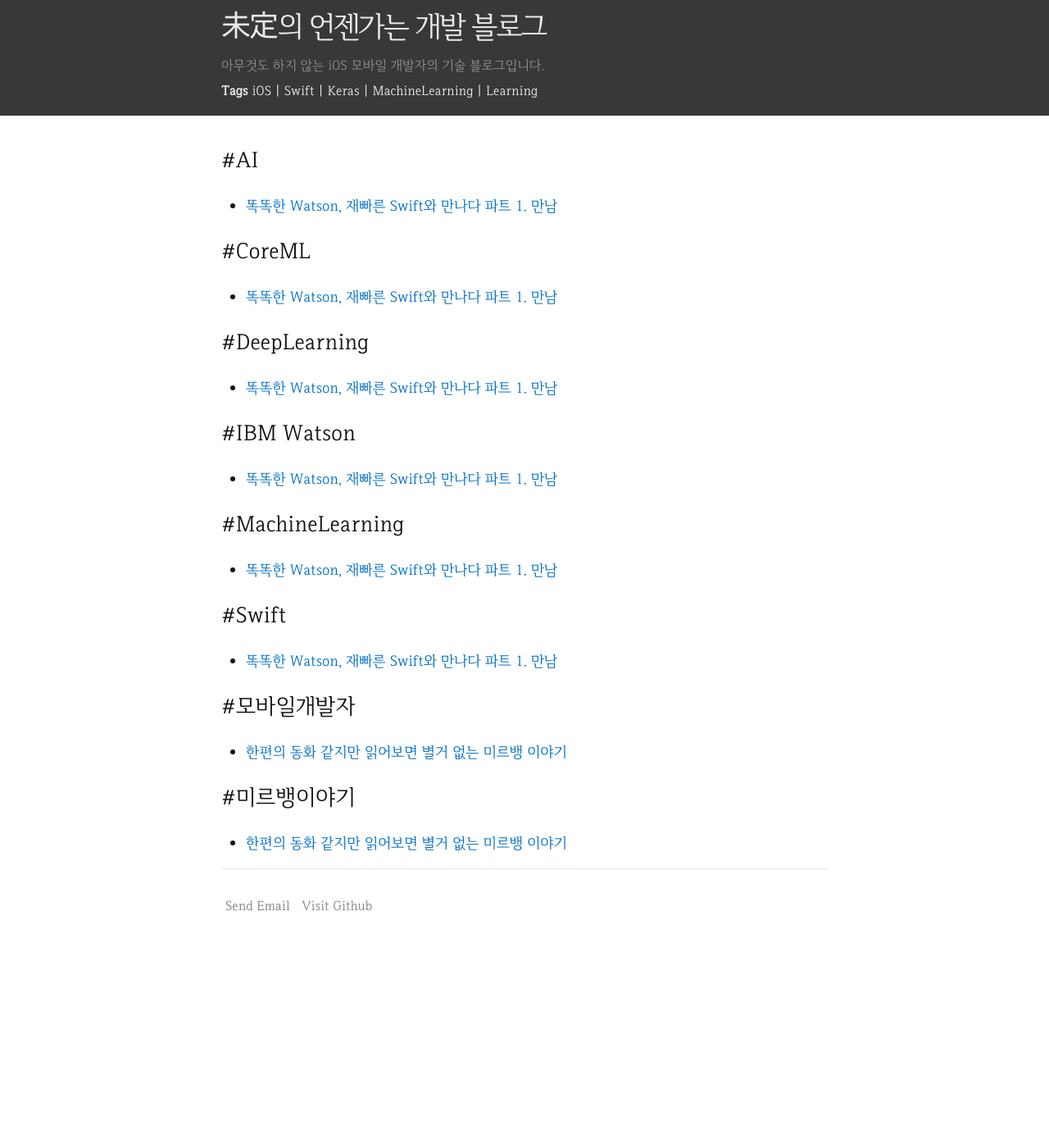
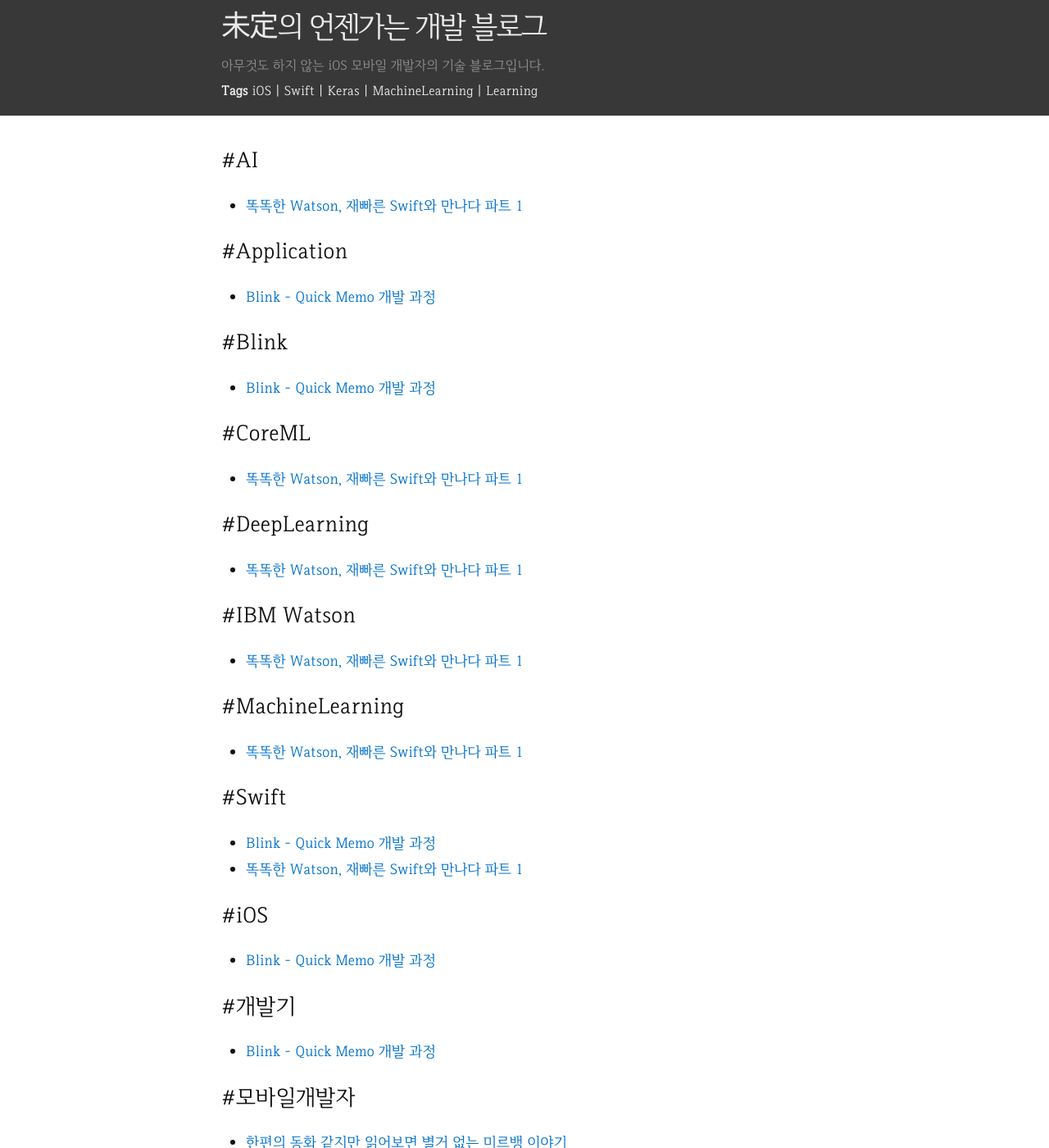
Before and after one commit to MijeongJeon/mijeongjeon.github.io, a Jekyll site: the page built from tags.html, in a window 1280 px wide and 1400 px high. Shown: the whole window at 82% size. Built offline with Jekyll 4.4.1, drawn with Linux system fonts in a browser that asks for light colours; some of the changed lines change nothing that is shown.

Commit message:
Add Feed plugin and Blink post

```diff
--- a/_config.yml
+++ b/_config.yml
@@ -26,6 +26,7 @@ kramdown:
 # Plugins
 gems:
   - jekyll-paginate
+  - jekyll-feed
 
 # Pagination
 paginate: 10
--- a/_posts/2018-03-25-SwiftMeetsWatson1.md
+++ b/_posts/2018-03-25-SwiftMeetsWatson1.md
@@ -1,6 +1,6 @@
 ---
 layout: post
-title: 똑똑한 Watson, 재빠른 Swift와 만나다 파트 1. 만남
+title: 똑똑한 Watson, 재빠른 Swift와 만나다 파트 1
 tag: [IBM Watson, Swift, CoreML, AI, MachineLearning, DeepLearning]
 date:  2018-03-25 18:52:09 +0900
 categories: jekyll update
--- /dev/null
+++ b/_posts/2018-04-05-Blink_app_story.md
@@ -0,0 +1,201 @@
+---
+layout: post
+title: Blink - Quick Memo 개발 과정
+tag: [iOS, Swift, Blink, Application, 개발기]
+date:  2018-04-05 18:52:09 +0900
+categories: jekyll update
+---
+
+## 심플한 메모 앱, Blink 이야기
+![](/assets/imgs/180405/iTunesArtwork.png)
+"당신은 메모를 잘 하는 사람입니까?"
+"아주 가끔은....?"
+<br />
+<br />
+
+이미 잊어버린 사람들도 있겠지만, 한때 우리 손에 작은 수첩과 펜이 들려있던 시절이 있었다. 지금은 그 자리에 스마트폰이 들어와 멋진 모습을 뽐내며 반짝이고 있지만... 스마트폰은 오랜 기간 수첩이 수행했던 단순한 기능과는 비교할 수이 다양하고 똑똑한 기능을 탑재한 건 굳이 말할 것도 없지. 그런데 오히려 굉장한 기능과 복잡함 때문에 가끔은 정작 필요한 기능을 제대로 사용하지 못할 때가 종종 있다. 내게는 Todo 앱이 그러했다. 옛날처럼 흰 종이 한 장과 펜만 있으면 되는데 달력/서버와의 연동, 기간 설정, 카테고리 입력, 태그 달기, 수많은 입력 사항 등등 내가 사용하지 않을 멋진 기능들이 오히려 나를 메모에서 멀어지게 했다. 덕분에 스마트폰을 손에 쥔지 5년이 지났지만 그 어떤 Todo/Memo 앱에도 정착하지 못하고 포스트잇과 기본 메모 앱 사이를 왔다 갔다 할 수밖에 없었다.
+
+그러던 어느 날, John을 만나 심플한 메모 앱, Blink 기획 이야기를 들었다. 획기적이었다! 지금까지의 Todo/Memo 앱은 한 줄에 하나의 아이템이 들어가는 즉, 리스트 형식이었는데 Blink는 수첩에 간단하게 메모하던 방식대로 한줄에 여러 아이템을 착착 적어나가는 방식이었다. 한 장의 흰 종이 그리고 펜. 그 이상도 이하도 아닌 정말 메모를 위한 메모 앱이었다.
+
+정말 사용하기 편한 앱이겠어! 내가 원하던 앱이군!! 이제 남은 문제는 단 하나. 프알못인 내가 어떻게 이걸 구현하지?? 😳
+<br />
+## 진짜 개발 이야기
+### 0. 개발 환경
+* Platform : iOS
+* IDE : Xcode
+* Language : Swift
+* DataBase : Realm
+* Crash Report : Fabric
+* Version Control : Github
+* without Storyboard(왜 그랬는지 그 당시 나는 스토리보드를 멀리했다. 그렇다고 Autolayout을 사용하지 않은 건 아니다.)
+<br /><br />
+
+
+### 1. 엔진 개발
+#### 핵심기능
+* 가로 방향 아이템 배열
+* 단일 아이템 다중 분산
+
+#### Class
+* UICollectionViewController
+* UICollectionViewControllerFlowLayout
+
+<br />
+
+아직도 생생한 1년 전 봄, Blink iOS 개발이 시작됐다.
+Blink는 메인화면과 셋팅화면 2가지 화면으로 구성된 단순한 구조의 앱으로 디자인도 플레인하며, 소요되는 색상이나 이미지도 많이 없는 편이라 혼자서 구현하기에 그리 어렵진 않을거라 생각했다.
+
+![](/assets/imgs/180405/blink_1.png)
+
+<br />
+
+작은 문제가 있다면 메인화면 레이아웃 구성. 우리는 이 레이아웃을 Blink의 '엔진'이라 불렀는데 역시 엔진은 엔진. 생각보다 만드는데 꽤 오랜 시간이 걸렸고, 해결해야 할 문제는 크게 3가지였다.
+<br />
+<br />
+
+---
+
+`(문제1) 세로로 아이템을 나열하던 방식을 가로 방향으로 변경하기`
+
+한 줄에 여러 개의 아이템을 넣고, 각 아이템을 독립적으로 관리(터치)할 수 있어야 했다.
+
+가장 먼저 생각난 방법은 **UILabel 쌓기**
+UILabel를 박스라고 생각하고 각 UILabel 하나에 아이템 하나를 담은 후 공간을 박스로 채워가는 방법. 그리고 각 UILabel에 TapGesture를 붙여서 아이템이 탭 될 때마다 어느 아이템이 선택된건지 체크하면 되겠지? 라고 생각했다. 그런데 이렇게 하려니 새로운 메모가 추가 될때마다 각기 다른 너비의 UILabel을 모두 계산한 뒤 그에 맞게 모든 UILabel의 frame을 매번 업데이트하고, 수백 개의 UILabel의 제스처를 관리하려니 생각만 해도 로드가 너무 컸다. UILabel을 UIButton으로 변경해도 상황은 마찬가지(지금 생각해도 🍵). 고민에 고민을 거쳐 생각해낸 방법은
+
+`(해답1) UICollectionViewController`
+
+그 쯔음 Custom Photo Album을 구현하느라 한참 빠져있었던 클래스였다. 그래, 내가 모든 Label의 프레임을 일일이 계산해서 뿌려주는 건 너무 힘들지만 친절한 UICollectionViewController의 힘을 빌리면 아이템 추가도, 정렬도, 관리도 훨씬 손쉽게 할 수 있을거야.
+그렇게 나는 컬렉션 뷰와 친해졌다.
+<br />
+<br />
+
+---
+`(문제2) 아이템이 길면 넘치는 부분을 다음 줄로 넘겨주기`
+
+화면의 가로길이를 넘는 아이템을 어떻게 잘 잘라서 다음 줄로 넘겨줄 것인가?
+여기서부터 길고 긴 고민과 고난의 시간이 시작되었다.
+길고
+기
+ㄹ
+긴
+여정
+사용자가 입력하는 아이템의 길이가 짧으면 오케이지만, 화면 가로길이보다 긴 아이템을 입력하거나, 아이템을 착착 쌓아가다가 화면 오른쪽 엣지를 넘어가면 그땐 어떻게 하지?? 예를 들면 아래와 같은 상황이다.
+
+![](/assets/imgs/180405/blink_3.png)
+
+<br />
+
+새로운 아이템인 '가을이 간식'을 입력하면 오른쪽 끝에 있던 단어 '프란츠 카프카 책 사기'는 '프란츠 카프 , 카 책 사기'로 쪼개지면서 자연스럽게 다음 줄로 넘어가야 했다.
+
+사용자가 아이템을 추가, 수정 그리고 삭제 할 때마다 화면 레이아웃이 유격 없이 위와 같이 업데이트돼야 했다. 이를 위해 하나의 아이템을 화면 길이에 맞게 둘(혹은 셋, 넷..)로 쪼개주는 기능이 iOS에 있을까 해서 혹시나 하고 찾아봤지만 역시나 없었다. 유사한 레이아웃을 가진 앱도 보이지않고, Stack Overflow를 찾아봐도 비슷한 경우도 없었다😥. 처음에는 사용자가 입력하는 아이템 자체를 화면 길이와 비교해 자르고 붙이려 했지만 이 방법은 DB를 대책 없는 혼란에 빠지게 했다. 아이템 하나가 추가되거나 변경될 때마다 DB의 모든 데이터를 쪼개고 붙이고 삭제하고 할 수는 없는 노릇이었다. 정말 상상만 해도 끔찍한 처리방식이다. 하지만 프알못인 나는 일단 시도해봤다. 결과는 아래와 같았다.
+
+<br />
+> 시도 1.
+![](/assets/imgs/180405/blink_2.png)
+<br />
+
+화면에 난감한 장면이 펼쳐졌다. 분명 내가 입력한 아이템은 4개였는데 DB에 같은 게 복사되고 또 복사 되고 또 복사되고...뫼비우스의 띠? 헤헷 =ㅅ=
+이런 방법으로는 결코 안정적인 메모앱을 만들 수도 없었고, 데이터 관리도 엉망이 될 게 분명했다. 다른 방법을 찾아야했다. 아무리 생각해봐도 사용자가 입력한 데이터 원본은 절대 건드리면 안 되는 거였다. 왜 당연한 걸 몰랐을까?
+
+`(해답2) 사용자가 입력하는 데이터 원본은 그대로 유지하되, 화면에 뿌려주는 아이템을 따로 관리`
+
+DB에 입력되는사용자의 데이터는 건드리지 않고, 메모리에서만 살이있는 새로운 데이터 체계를 만들었고, 화면 길이와 아이템의 가로 길이를 비교해 자르거나 붙이는 작업을 계속해주었다.
+
+그 결과 아래와 같은 화면으로 한 발짝 더 나아갈 수 있었다.
+
+<br />
+> 시도 2.
+![](/assets/imgs/180405/blink_4.png)
+<br />
+
+입력한 DB가 잘 유지되고 있음을 확인하고 디자인을 입혔다.
+
+아직 레이아웃은 엉망이지만... 아이템 간의 간격을 일정하게 맞추고, 적절한 지점에서 아이템을 잘라주는 게 쉽지 않았다.
+<br />
+<br />
+
+---
+`(문제3) 아이템의 너비를 어떻게 정확하게 계산할 것인가`
+
+계획했던 레이아웃에 가까이 오긴 했지만, 아이템이 깔끔하게 정렬되지지 않는 게 문제였다. 게다가 위 이미지에는 띄어쓰기가 없는데 아이템에 띄어쓰기라도 들어가면 대혼란이 빚어졌다.
+헤헷 =ㅅ= 초반에 아이템의 가로 길이를 측정하던 방식은 아이템의 글자 개수를 카운트한 뒤, 글자 하나가 지니는 대략적인 사이즈를 곱해주는 것이었다.
+<br />
+
+예) 아보카도 = 4(글자 개수) * 15(한 글자당 너비) = 60 point
+<br />
+
+당연히 위 방식으로는 정확한 너비를 구할 수 없었다. 특수문자나 띄어쓰기가 들어가면 대혼란이 오는 것도 당연했다. 그리고 한글 기준의 너비였으니 영어, 중국어, 일본어, 러시아어, 아랍어, 프랑스어 등등으로 입력하면 레이아웃이 한층 더 심각하게 깨어지는 건 굳이 테스트해보지 않아도 명백했다. 아이템의 정확한 가로길이를 계산해야만 했다.
+
+`(해답3) 아이템의 글자를 분리해 다음 각각의 정확한 너비 측정 후 합산`
+
+아이템이 추가/변경될 때마다 모든 아이템을 계산해야 했기 때문에 중복되는 과정 없이 연산을 단순하게 만드는 게 중요했다. 새로운 방식을 적용한 결과는 아래와 같았다.
+
+<br />
+> 시도 3.
+![](/assets/imgs/180405/blink_7.png)
+<br />
+
+띄어쓰기도, 특수문자도, 영어도 꽤 잘 계산해서 잘라준다!
+
+헤헷 =ㅅ= 하지만 여전히 아이템 사이의 간격을 일정하게 만드는 문제가 남아있었다.
+
+여기서부터는 UICollectionViewControllerFlowLayout 프로토콜의 여러가지 메서드를 조정하면서 맞춰갔다. 당시 나는 iOS의 UICollectionViewController가 얼마나 훌륭한 클래스인지 제대로 느낄 수 있었고 결국 지금과 같은 화면을 구현해낼 수 있었다.
+
+<br />
+> 결과
+ ![](/assets/imgs/180405/blink_5.png)
+<br />
+
+
+ 역시, 집에 갈 땐 메로나 :)
+<br />
+<br />
+<br />
+### 2. 업데이트
+Blink는 2017년 5월 17일 버전 1.0.0을 출시한 뒤 지금(2018년 4월 5일)까지 40번 가량의 업데이트를 거쳐 버전 1.4.4가 되었다.
+
+그러는 동안 아래와 같은 다양한 기능이 추가되었다.
+<br />
+
+* 스마트 제스처 : 위아래 드래그(UIPanGesture)를 이용한 아이템 아카이브/상단으로 보내기 기능
+ ![](/assets/imgs/180405/blink_9.png)
+<br />
+<br />
+* 음성 입력 : 타자 입력이 힘들 때 사용하기 좋은 음성 입력 기능
+ ![](/assets/imgs/180405/blink_10.png)
+<br />
+<br />
+* 반복 알림(한시간/하루) : 깜빡(Blink)하지 않게 중요한 건 반복 알림으로 알려주는 기능
+ ![](/assets/imgs/180405/blink_11.png)
+<br />
+<br />
+* URL 정리 : 긴 URL을 간단한 키워드로 정리해주는 기능
+ ![](/assets/imgs/180405/blink_13.png)
+ <br />
+<br />
+* 다섯 페이지 : 한 페이지가 부족할때, 아이템 분류가 필요할 때 다섯 페이지(In-App Purchase)
+ ![](/assets/imgs/180405/blink_12.png)
+ <br />
+<br />
+* 백업/복원 : 아이템을 백업해뒀다가 필요할때 복원할 수 있는 기능
+
+* 단어 잘림방지 : 오른쪽 엣지에서 잘리는 단어를 음절 단위가 아니라 띄어쓰기를 기준으로 잘라주는 기능
+<br />
+<br />
+
+
+간단하게 입력하고 손쉽게 완료할 수 있는 기본 컨셉을 해치지 않기 위해서 정말 필요하다고 생각되지 않으면 새로운 기능은 잘 추가하지 않았고, 새로운 기능은 며칠씩 테스트하며 기존 방식에 잘 부합되는지 확인하고 업데이트를 해온 지 어언 1년, 생산성 카테고리에서 자리를 잡아가는 Blink를 보면 괜히 뿌듯하다. 아이폰의 기본 기능과 디자인에 충실하면서 기본 기능에 충실한 메모 앱 Blink, 앞으로 더 많은 사람이 사용하면서 피드백을 들려주면 좋겠다.
+<br />
+<br />
+<br />
+
+### 3. 버그 이야기
+작년 가을, 심각한 버그가 발생했다. 앱을 실행하면 흰 화면만 뜨고 메인화면이 뜨지 않는 매우 심각한 버그였다. 여기저기 수소문했지만, 주변에서는 그 현상이 일어나는 기기를 찾을 수 없어 디버깅 할 수 없었고, 해결하는데 꽤 오랜 시간이 걸렸다. 잘 사용하던 사람들이 흰 화면을 호소하는 리뷰가 올라올 때마다 점점 말라갔다. 버그를 만들어내고 해결하지 못하는 개발자라니🤯 혹시나 하는 마음에 몇 번씩 수정 업데이트를 했지만 해결되지 않다가 AppDelegate의 Notification 관련 메서드를 수정하고 나서야 겨우 해결할 수 있었다. iOS10 일때는 문제가 없었는데 iOS11로 시스템이 업데이트 되면서 해당 메서드가 몇몇 디바이스에서 오류를 일으키는 것 같았다.
+그때를 생각하면 아직도 등골이 서늘하다. 전 세계에서 여러 사람이 사용하는 서비스에 당장 해결 할 수 없는 버그의 발생은 개발자 나에게 자괴감과 함께 여러 가르침을 주었다. 테스트용으로 만드는 앱은 코드를 어떻게짜도 혼자 감당하면 되니까 괜찮지만 수많은 사람들이 사용하는 앱을 배포할 때는 한줄 한줄 고민해야 한다. 내 폰에서만 잘된다고 문제가 없다고 생각하면 안된다는 사실. 실제로 버그가 발생해버리면 밤새 머리를 쥐어짜며 살펴봐도 수만 줄의 코드 중에서 어느 녀석이 문제인지 알아내기란 쉽지 않다. 그러니 코드를 처음 작성할때 눈앞의 휴식을 생각하기 보단 정말 필요한 코드인지, 다른 기능과 충돌되지는 않는지 고민 해야한다...그래야하는데 말이다😔.
+그리고 버그가 없는 앱을 만드는 게 역시 제일 좋지만, 버그를 끝까지 해결하려는 자세 역시 매우 중요하다는 것을 깨달았다. 버그가 발생할 때마다 재촉하지 않고 늘 그 자리에서 함께 고민하고 기다려준 John, 고마워요 :)
+
+
+<br />
+[John의 블링크 메모 앱 디자인 과정 읽으러 가기](https://medium.com/@fuzzwaa_78918/blink-블링크-메모-앱-디자인-과정-72eef9289b33)
+<br />
+<br />
```
Also changed, not shown: assets/imgs/180405/blink_1.png (added), assets/imgs/180405/blink_10.png (added), assets/imgs/180405/blink_11.png (added), assets/imgs/180405/blink_12.png (added), assets/imgs/180405/blink_13.PNG (added), assets/imgs/180405/blink_2.png (added), assets/imgs/180405/blink_3.png (added), assets/imgs/180405/blink_4.png (added), assets/imgs/180405/blink_5.png (added), assets/imgs/180405/blink_7.png (added), assets/imgs/180405/blink_8.png (added), assets/imgs/180405/blink_9.png (added), assets/imgs/180405/iTunesArtwork.png (added).
